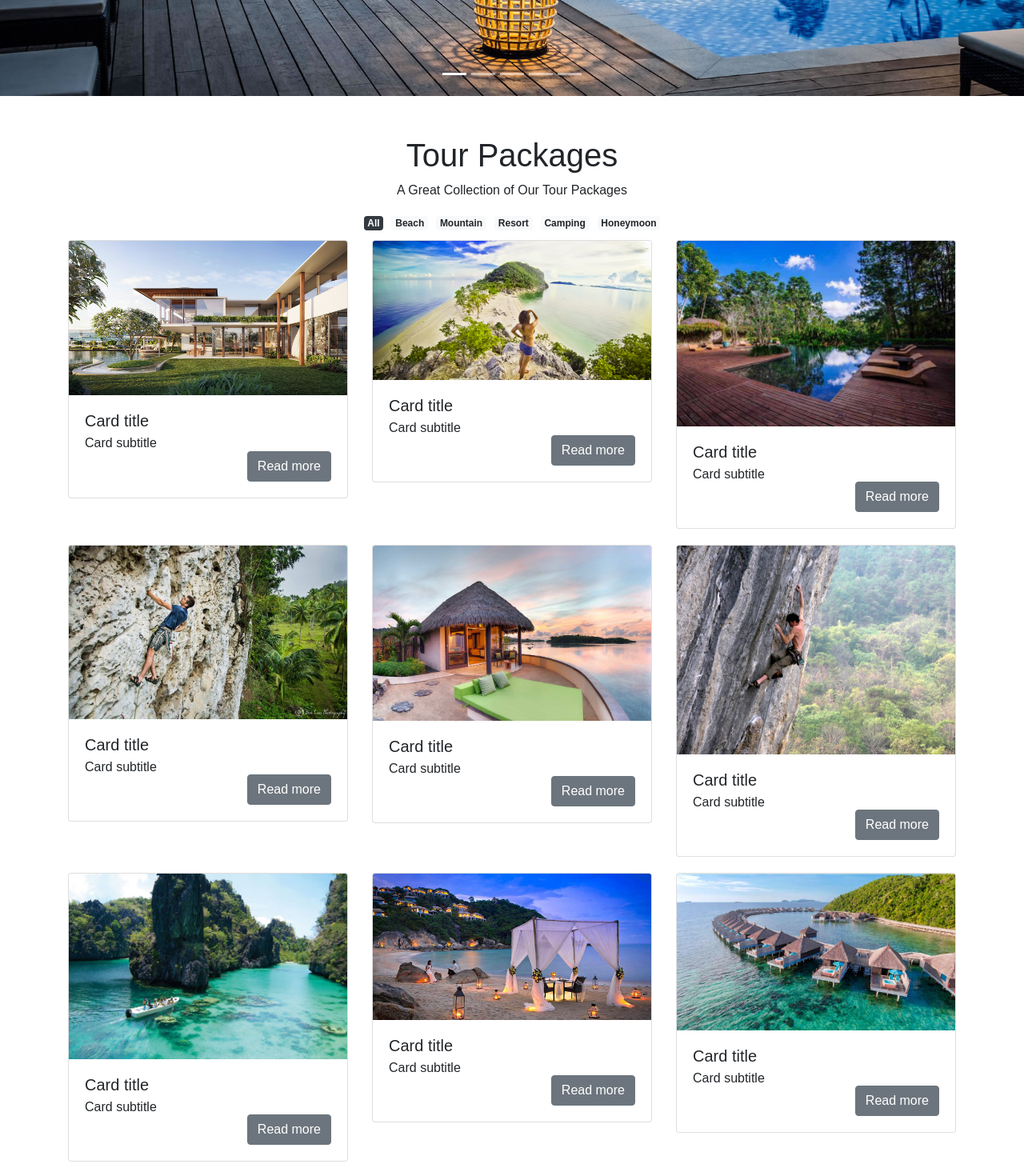
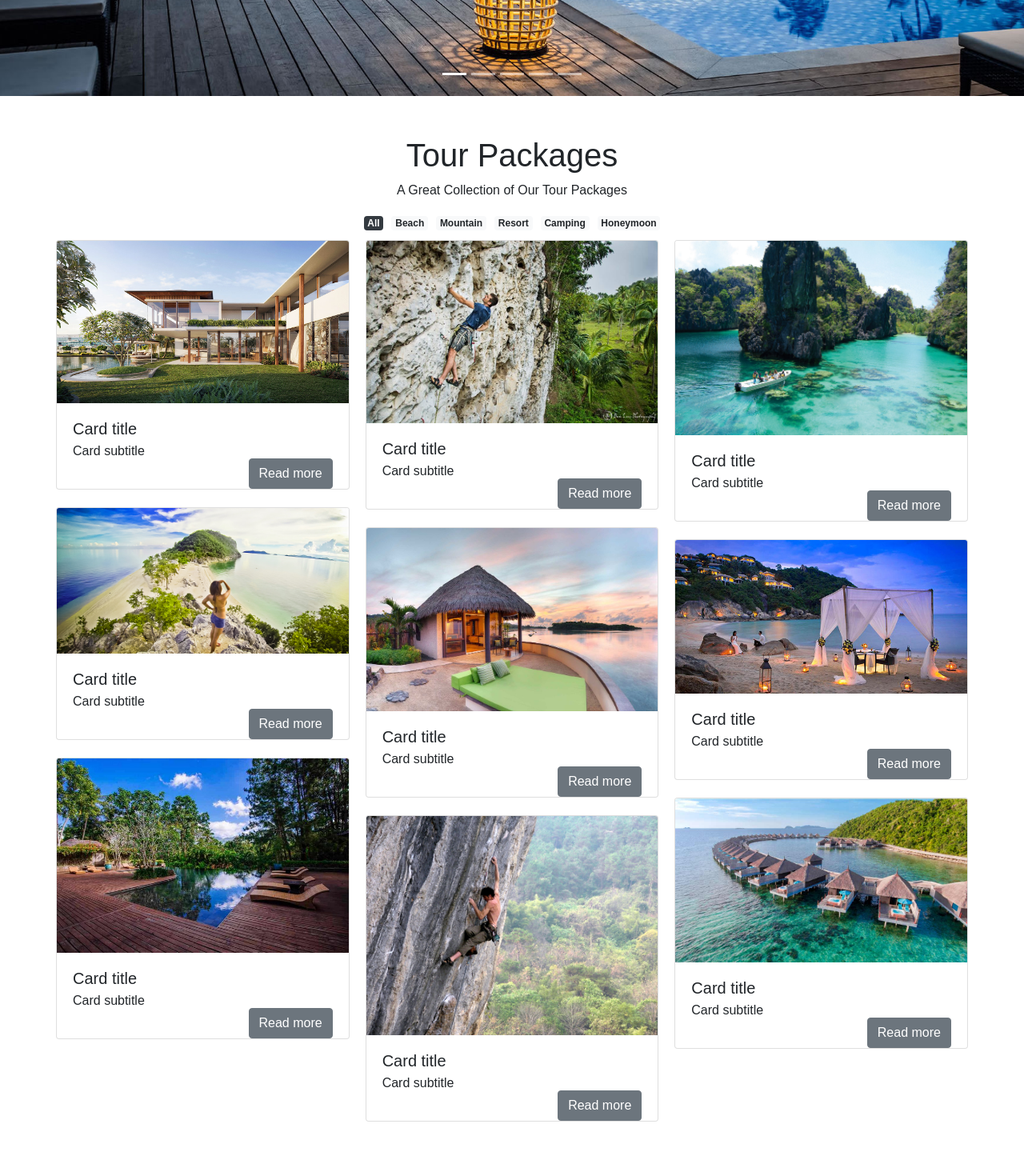
Before and after one commit to markdino/tourism-site, a React (Create React App) app: page / in a window 1280 px wide. Shown: the part 1480-2950 px from the top of the page at 80% size. Built offline with nearby package versions, Linux system fonts and the light colour scheme; the HTML template or start-up script is replaced by a standard one.

Commit message:
Fix: remove Col and use CardColumns to maintain cards top down spacing

```diff
--- a/src/components/Package.js
+++ b/src/components/Package.js
@@ -2,7 +2,7 @@ import React, { Component } from "react";
 import {
   Container,
   Row,
-  Col,
+  CardColumns,
   Card,
   CardImg,
   CardBody,
@@ -21,9 +21,6 @@ import imgCard6 from "../img/img-card (6).jpg";
 import imgCard7 from "../img/img-card (7).jpg";
 import imgCard8 from "../img/img-card (8).jpg";
 import imgCard9 from "../img/img-card (9).jpg";
-import imgCard10 from "../img/img-card (10).JPG";
-import imgCard11 from "../img/img-card (11).jpg";
-import imgCard12 from "../img/img-card (12).jpg";
 
 class Package extends Component {
   render() {
@@ -54,7 +51,7 @@ class Package extends Component {
               Honeymoon
             </Badge>
             <Row className="text-left">
-              <Col md="4" sm="6">
+              <CardColumns md="4" sm="6">
                 <Card>
                   <CardImg
                     top
@@ -70,8 +67,7 @@ class Package extends Component {
                     </Button>
                   </CardBody>
                 </Card>
-              </Col>
-              <Col md="4" sm="6">
+
                 <Card>
                   <CardImg
                     top
@@ -87,8 +83,7 @@ class Package extends Component {
                     </Button>
                   </CardBody>
                 </Card>
-              </Col>
-              <Col md="4" sm="6">
+
                 <Card>
                   <CardImg
                     top
@@ -104,8 +99,7 @@ class Package extends Component {
                     </Button>
                   </CardBody>
                 </Card>
-              </Col>
-              <Col md="4" sm="6">
+
                 <Card>
                   <CardImg
                     top
@@ -121,8 +115,7 @@ class Package extends Component {
                     </Button>
                   </CardBody>
                 </Card>
-              </Col>
-              <Col md="4" sm="6">
+
                 <Card>
                   <CardImg
                     top
@@ -138,8 +131,7 @@ class Package extends Component {
                     </Button>
                   </CardBody>
                 </Card>
-              </Col>
-              <Col md="4" sm="6">
+
                 <Card>
                   <CardImg
                     top
@@ -155,8 +147,7 @@ class Package extends Component {
                     </Button>
                   </CardBody>
                 </Card>
-              </Col>
-              <Col md="4" sm="6">
+
                 <Card>
                   <CardImg
                     top
@@ -172,8 +163,7 @@ class Package extends Component {
                     </Button>
                   </CardBody>
                 </Card>
-              </Col>
-              <Col md="4" sm="6">
+
                 <Card>
                   <CardImg
                     top
@@ -189,8 +179,7 @@ class Package extends Component {
                     </Button>
                   </CardBody>
                 </Card>
-              </Col>
-              <Col md="4" sm="6">
+
                 <Card>
                   <CardImg
                     top
@@ -206,7 +195,7 @@ class Package extends Component {
                     </Button>
                   </CardBody>
                 </Card>
-              </Col>
+              </CardColumns>
             </Row>
           </section>
         </Container>
```
